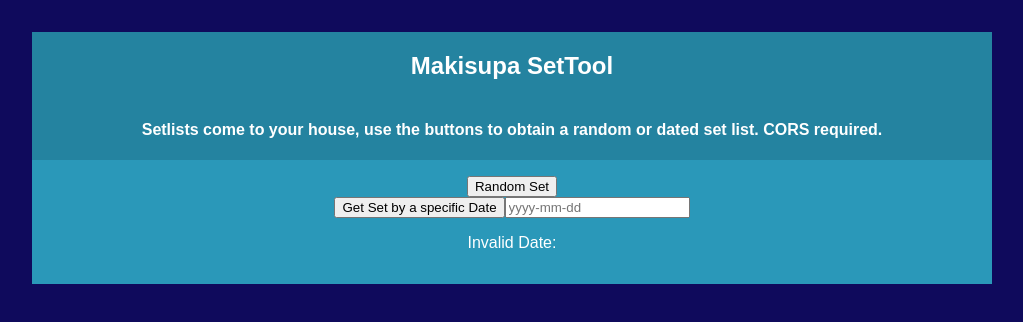
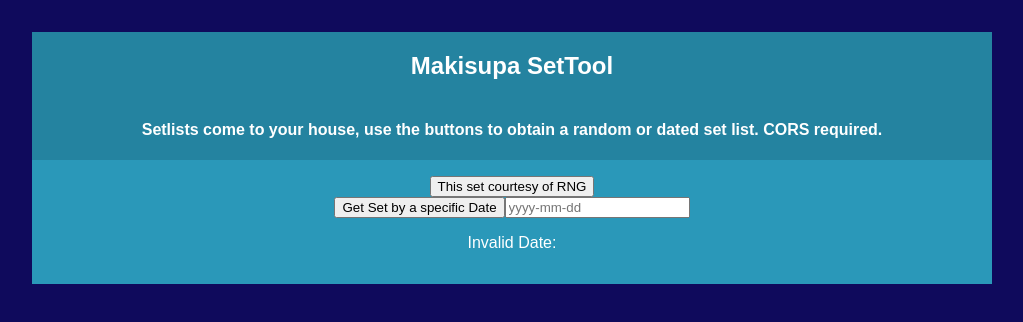
Before and after one commit to billbaincodes/carini-app, a React (Create React App) app: page / in a window 1280 px wide. Shown: the top 322 px of the page, without its empty margins (128-1151 px from the left). Built offline with nearby package versions, Linux system fonts and the light colour scheme.

Commit message:
updated setGetter component

```diff
--- a/src/RandomSetGetter.js
+++ b/src/RandomSetGetter.js
@@ -33,7 +33,7 @@ class RandomSetGetter extends Component {
   render() {
     return (
       <div>
-        <button onClick={this.randomSetFetch}>Random Set</button>
+        <button onClick={this.randomSetFetch}>This set courtesy of RNG</button>
         {this.state.sortedList.map(song => <p>{song}</p>)}
       </div>
 
```
